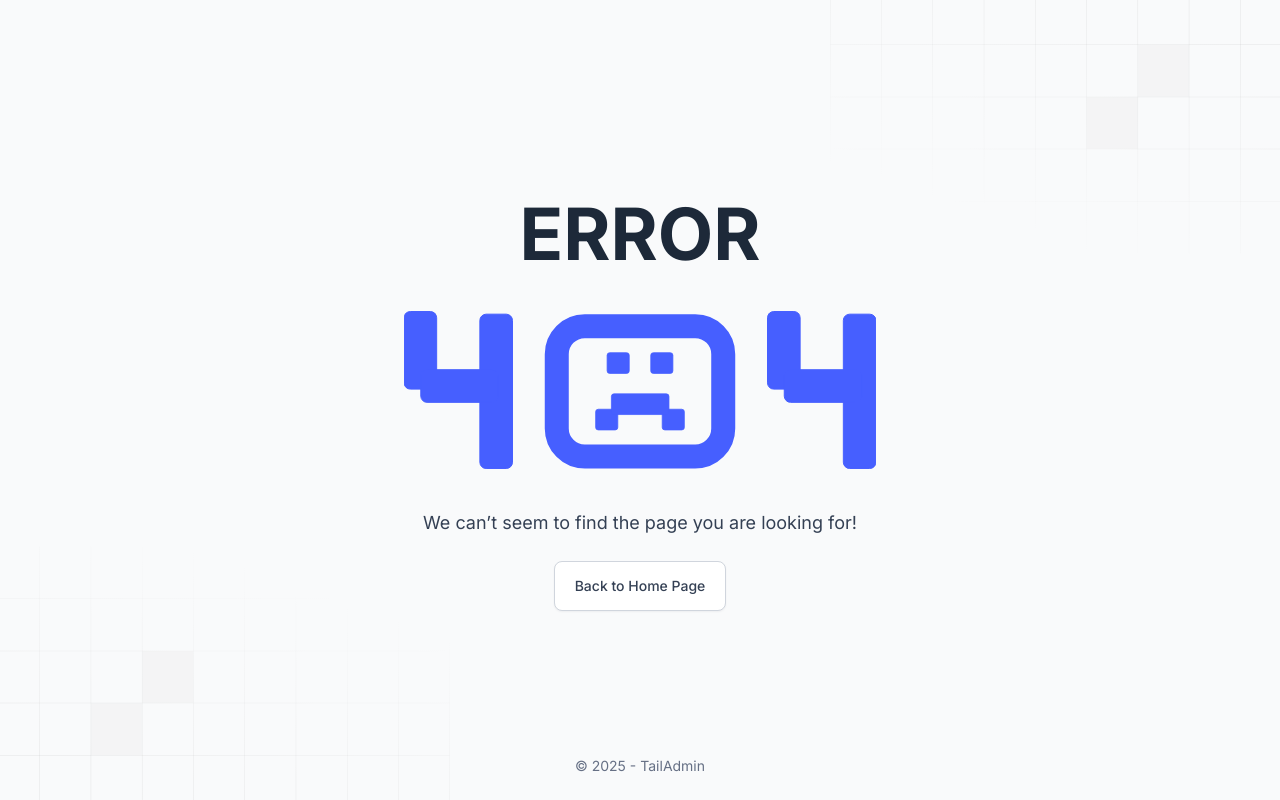
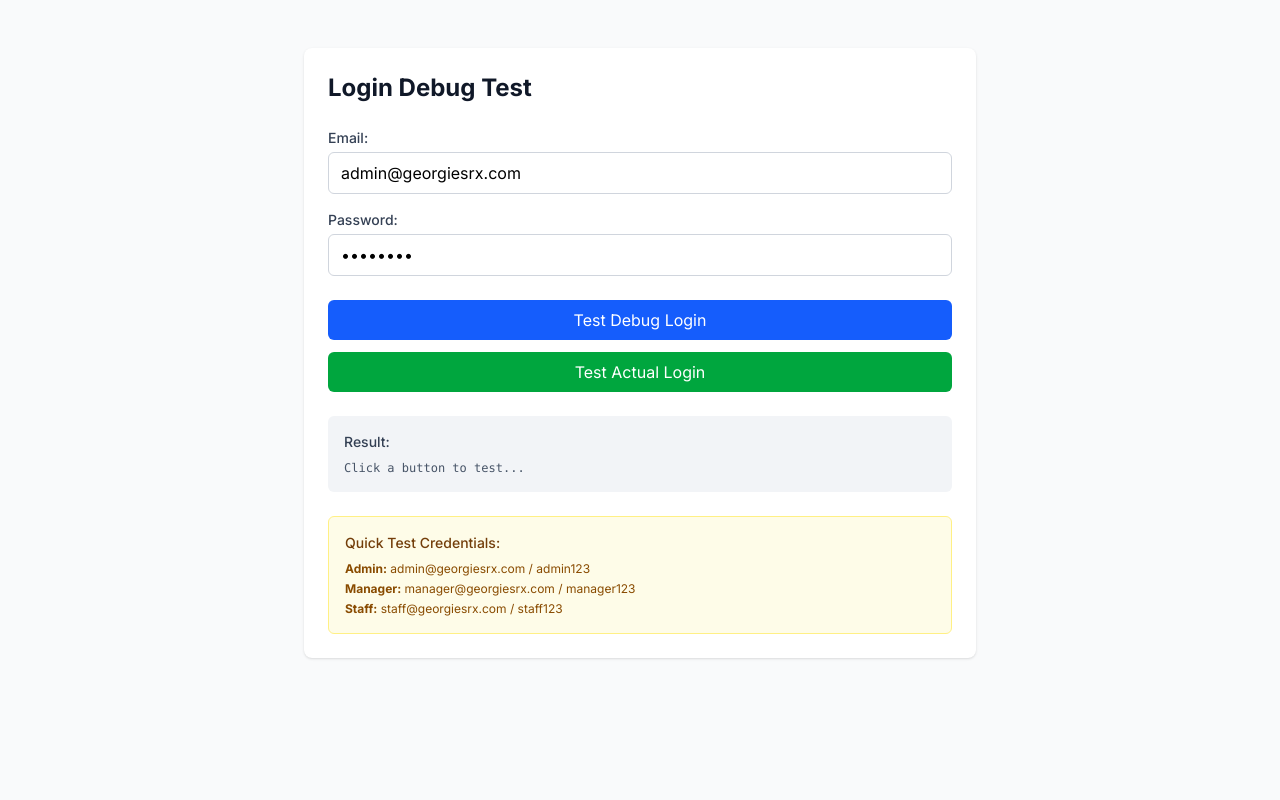
Before and after one commit to vineetparikh-rph/TempRx360.8.4.2025, a Next.js app: page /login-test in a window 1280 px wide. Before the commit this address had no page. Built offline with nearby package versions, Linux system fonts and the light colour scheme.

Commit message:
Add debug tools to diagnose login issue

```diff
--- /dev/null
+++ b/src/app/api/debug-login/route.ts
@@ -0,0 +1,111 @@
+import { NextRequest, NextResponse } from 'next/server';
+import { prisma } from '@/lib/prisma';
+import bcrypt from 'bcryptjs';
+
+export async function POST(request: NextRequest) {
+  try {
+    const { email, password } = await request.json();
+
+    console.log('🔍 Debug login attempt for:', email);
+    console.log('🔍 Password provided:', password ? 'YES' : 'NO');
+
+    // Find user in database
+    const user = await prisma.user.findUnique({
+      where: { email: email.toLowerCase().trim() },
+      include: {
+        userPharmacies: {
+          include: { pharmacy: true }
+        }
+      }
+    });
+
+    console.log('🔍 User found:', user ? 'YES' : 'NO');
+    console.log('🔍 User details:', user ? {
+      id: user.id,
+      email: user.email,
+      name: user.name,
+      role: user.role,
+      isApproved: user.isApproved,
+      approvalStatus: user.approvalStatus,
+      hasPassword: !!user.hashedPassword
+    } : 'NO USER');
+
+    if (!user) {
+      return NextResponse.json({
+        success: false,
+        error: 'User not found',
+        debug: { email: email.toLowerCase().trim() }
+      }, { status: 404 });
+    }
+
+    if (!user.hashedPassword) {
+      return NextResponse.json({
+        success: false,
+        error: 'No password set for user',
+        debug: { userId: user.id, email: user.email }
+      }, { status: 400 });
+    }
+
+    // Check password
+    const isValidPassword = await bcrypt.compare(password, user.hashedPassword);
+    console.log('🔍 Password valid:', isValidPassword);
+
+    if (!isValidPassword) {
+      return NextResponse.json({
+        success: false,
+        error: 'Invalid password',
+        debug: {
+          userId: user.id,
+          email: user.email,
+          passwordProvided: password,
+          hashedPasswordExists: !!user.hashedPassword
+        }
+      }, { status: 401 });
+    }
+
+    // Check approval
+    if (!user.isApproved || user.approvalStatus !== 'approved') {
+      return NextResponse.json({
+        success: false,
+        error: 'Account not approved',
+        debug: {
+          isApproved: user.isApproved,
+          approvalStatus: user.approvalStatus
+        }
+      }, { status: 403 });
+    }
+
+    return NextResponse.json({
+      success: true,
+      message: 'Login would succeed',
+      user: {
+        id: user.id,
+        email: user.email,
+        name: user.name,
+        role: user.role,
+        isApproved: user.isApproved,
+        approvalStatus: user.approvalStatus,
+        pharmacies: user.userPharmacies.map(up => ({
+          id: up.pharmacy.id,
+          name: up.pharmacy.name,
+          code: up.pharmacy.code
+        }))
+      }
+    });
+
+  } catch (error) {
+    console.error('❌ Debug login error:', error);
+    return NextResponse.json({
+      success: false,
+      error: 'Internal server error',
+      debug: { errorMessage: error.message }
+    }, { status: 500 });
+  }
+}
+
+export async function GET() {
+  return NextResponse.json({
+    message: 'Debug login endpoint is working',
+    timestamp: new Date().toISOString()
+  });
+}
--- /dev/null
+++ b/src/app/login-test/page.tsx
@@ -0,0 +1,132 @@
+'use client';
+
+import { useState } from 'react';
+
+export default function LoginTestPage() {
+  const [email, setEmail] = useState('admin@georgiesrx.com');
+  const [password, setPassword] = useState('admin123');
+  const [result, setResult] = useState('');
+  const [loading, setLoading] = useState(false);
+
+  const testLogin = async () => {
+    setLoading(true);
+    setResult('Testing...');
+
+    try {
+      console.log('🧪 Testing login with:', { email, password });
+
+      const response = await fetch('/api/debug-login', {
+        method: 'POST',
+        headers: {
+          'Content-Type': 'application/json',
+        },
+        body: JSON.stringify({ email, password }),
+      });
+
+      const data = await response.json();
+      console.log('🧪 Debug response:', data);
+
+      setResult(JSON.stringify(data, null, 2));
+
+    } catch (error) {
+      console.error('🧪 Test error:', error);
+      setResult(`Error: ${error.message}`);
+    } finally {
+      setLoading(false);
+    }
+  };
+
+  const testActualLogin = async () => {
+    setLoading(true);
+    setResult('Testing actual login...');
+
+    try {
+      console.log('🔐 Testing actual login with:', { email, password });
+
+      const response = await fetch('/api/manual-signin', {
+        method: 'POST',
+        headers: {
+          'Content-Type': 'application/json',
+        },
+        body: JSON.stringify({ email, password }),
+      });
+
+      const data = await response.json();
+      console.log('🔐 Actual login response:', data);
+
+      setResult(JSON.stringify(data, null, 2));
+
+    } catch (error) {
+      console.error('🔐 Actual login error:', error);
+      setResult(`Error: ${error.message}`);
+    } finally {
+      setLoading(false);
+    }
+  };
+
+  return (
+    <div className="min-h-screen bg-gray-50 py-12 px-4">
+      <div className="max-w-2xl mx-auto">
+        <div className="bg-white shadow rounded-lg p-6">
+          <h1 className="text-2xl font-bold text-gray-900 mb-6">Login Debug Test</h1>
+
+          <div className="space-y-4 mb-6">
+            <div>
+              <label className="block text-sm font-medium text-gray-700 mb-1">Email:</label>
+              <input
+                type="email"
+                value={email}
+                onChange={(e) => setEmail(e.target.value)}
+                className="w-full px-3 py-2 border border-gray-300 rounded-md focus:outline-none focus:ring-2 focus:ring-blue-500"
+              />
+            </div>
+
+            <div>
+              <label className="block text-sm font-medium text-gray-700 mb-1">Password:</label>
+              <input
+                type="password"
+                value={password}
+                onChange={(e) => setPassword(e.target.value)}
+                className="w-full px-3 py-2 border border-gray-300 rounded-md focus:outline-none focus:ring-2 focus:ring-blue-500"
+              />
+            </div>
+          </div>
+
+          <div className="space-y-3 mb-6">
+            <button
+              onClick={testLogin}
+              disabled={loading}
+              className="w-full bg-blue-600 text-white py-2 px-4 rounded-md hover:bg-blue-700 disabled:opacity-50"
+            >
+              {loading ? 'Testing...' : 'Test Debug Login'}
+            </button>
+
+            <button
+              onClick={testActualLogin}
+              disabled={loading}
+              className="w-full bg-green-600 text-white py-2 px-4 rounded-md hover:bg-green-700 disabled:opacity-50"
+            >
+              {loading ? 'Testing...' : 'Test Actual Login'}
+            </button>
+          </div>
+
+          <div className="bg-gray-100 p-4 rounded-md">
+            <h3 className="text-sm font-medium text-gray-700 mb-2">Result:</h3>
+            <pre className="text-xs text-gray-600 whitespace-pre-wrap overflow-auto max-h-96">
+              {result || 'Click a button to test...'}
+            </pre>
+          </div>
+
+          <div className="mt-6 p-4 bg-yellow-50 border border-yellow-200 rounded-md">
+            <h3 className="text-sm font-medium text-yellow-900 mb-2">Quick Test Credentials:</h3>
+            <div className="text-xs text-yellow-800 space-y-1">
+              <div><strong>Admin:</strong> admin@georgiesrx.com / admin123</div>
+              <div><strong>Manager:</strong> manager@georgiesrx.com / manager123</div>
+              <div><strong>Staff:</strong> staff@georgiesrx.com / staff123</div>
+            </div>
+          </div>
+        </div>
+      </div>
+    </div>
+  );
+}
--- a/src/middleware.ts
+++ b/src/middleware.ts
@@ -16,7 +16,8 @@ export function middleware(request: NextRequest) {
     pathname === '/reset-password' ||
     pathname === '/signout' ||
     pathname === '/contact' ||
-    pathname === '/auth-test'
+    pathname === '/auth-test' ||
+    pathname === '/login-test'
   ) {
     return NextResponse.next()
   }
```
